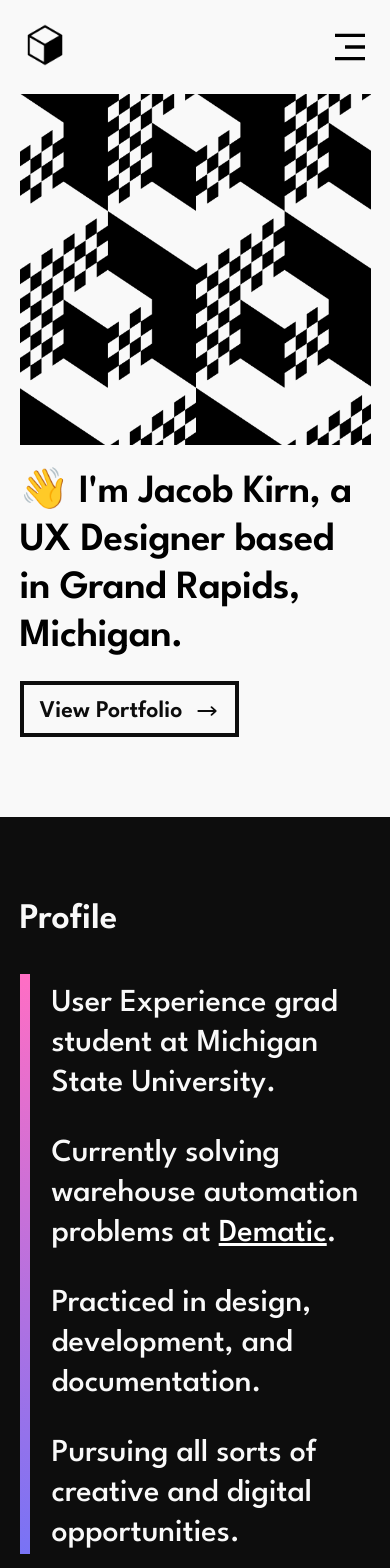
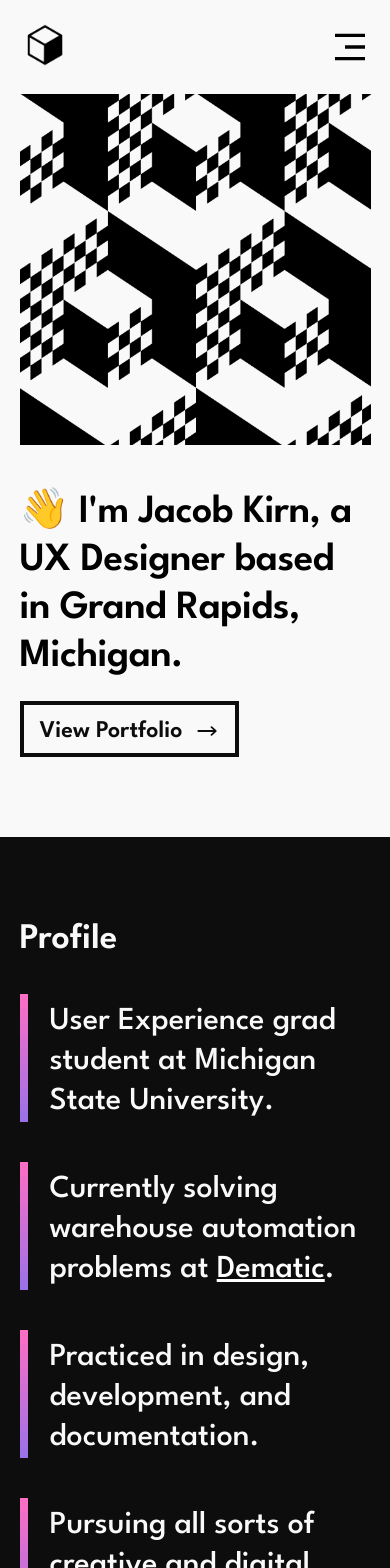
Before and after one commit to jacobkirn/portfolio, a React (Create React App) app: page / in a window 390 px wide. Shown: the top 1568 px of the page. Built offline with nearby package versions, Linux system fonts and the light colour scheme.

Commit message:
Updated mobile styling

```diff
--- a/src/App.css
+++ b/src/App.css
@@ -154,7 +154,7 @@ button:hover {
 /* Home Banner */
 
 #homebanner {
-  padding: 20px 0 80px 0;
+  padding: 40px 0 80px 0;
 }
 
 #homebanner button {
@@ -189,28 +189,23 @@ button:hover {
   padding: 0 0 40px 0;
 }
 
-#profile-text-m {
-  position: relative;
-  }
+#profile-text-m h3 {
+  position: relative; /* Needed for absolute positioning of pseudo-element */
+  padding-top: 8px;
+  padding-left: 30px; /* Adjust as needed */
+  margin-bottom: 40px;
+  line-height: 40px;
+}
 
-#profile-text-m::before {
+#profile-text-m h3::before {
   content: '';
   position: absolute;
   left: 0;
   top: 0;
-  bottom: 0;
-  width: 10px; /* Width of the gradient border */
-  background: linear-gradient(to bottom, #FF6EC4, #7873F5); /* Modern pink to purple gradient */
-  z-index: 0;
-}
-
-#profile-text-m h3 {
-  position: relative;
-  padding-top: 10px;
-  padding-left: 32px;
-  margin-bottom: 20px;
-  line-height: 40px;
-  z-index: 1; /* Ensure h3 is above the gradient */
+  height: 100%;
+  width: 8px; /* Width of the border */
+  background: linear-gradient(#ff6ec4, #7873f5, #ffd98e, #ff6ec4);
+  background-size: 400% 400%;
 }
 
 #profile-section a {
```
